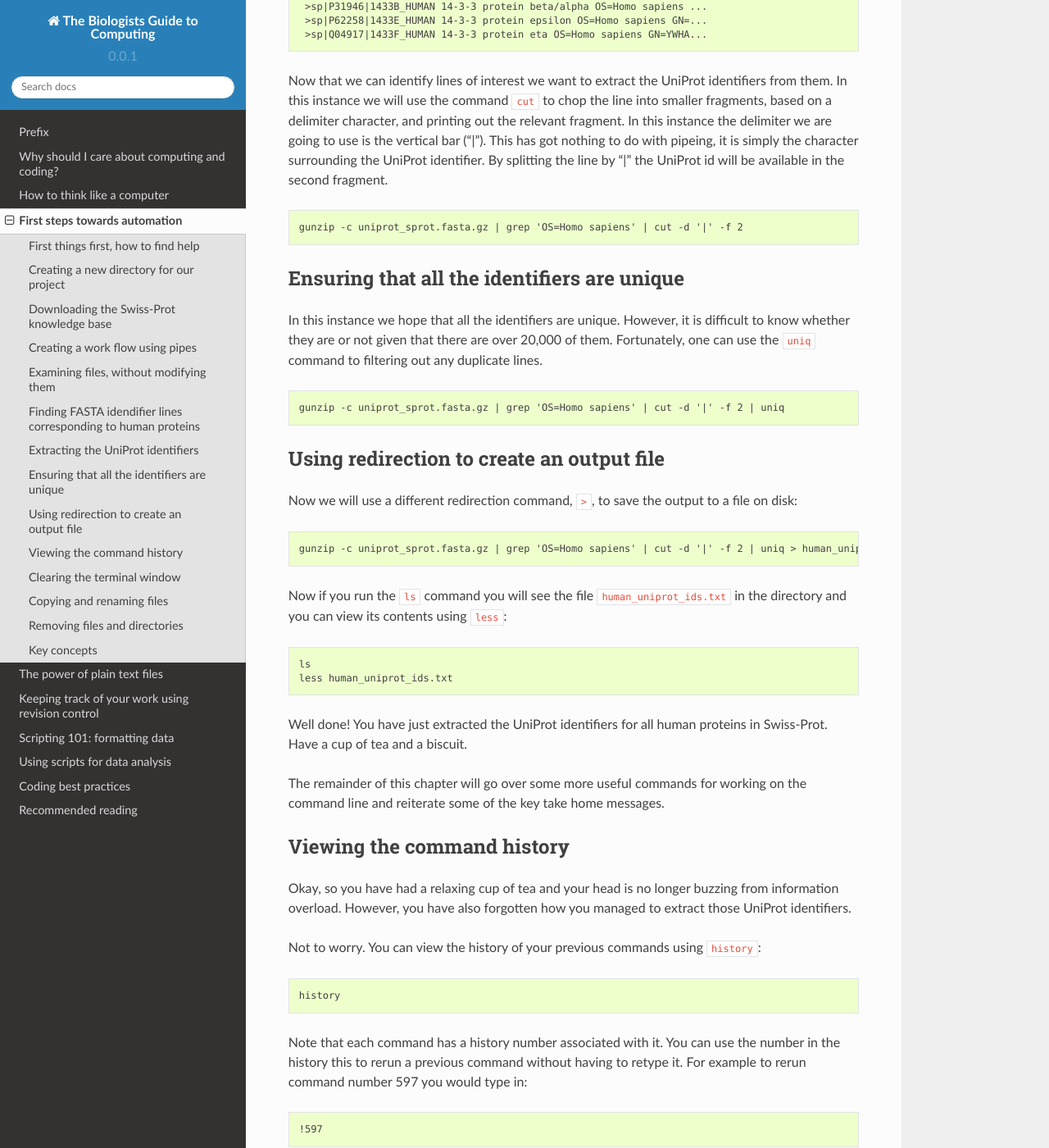
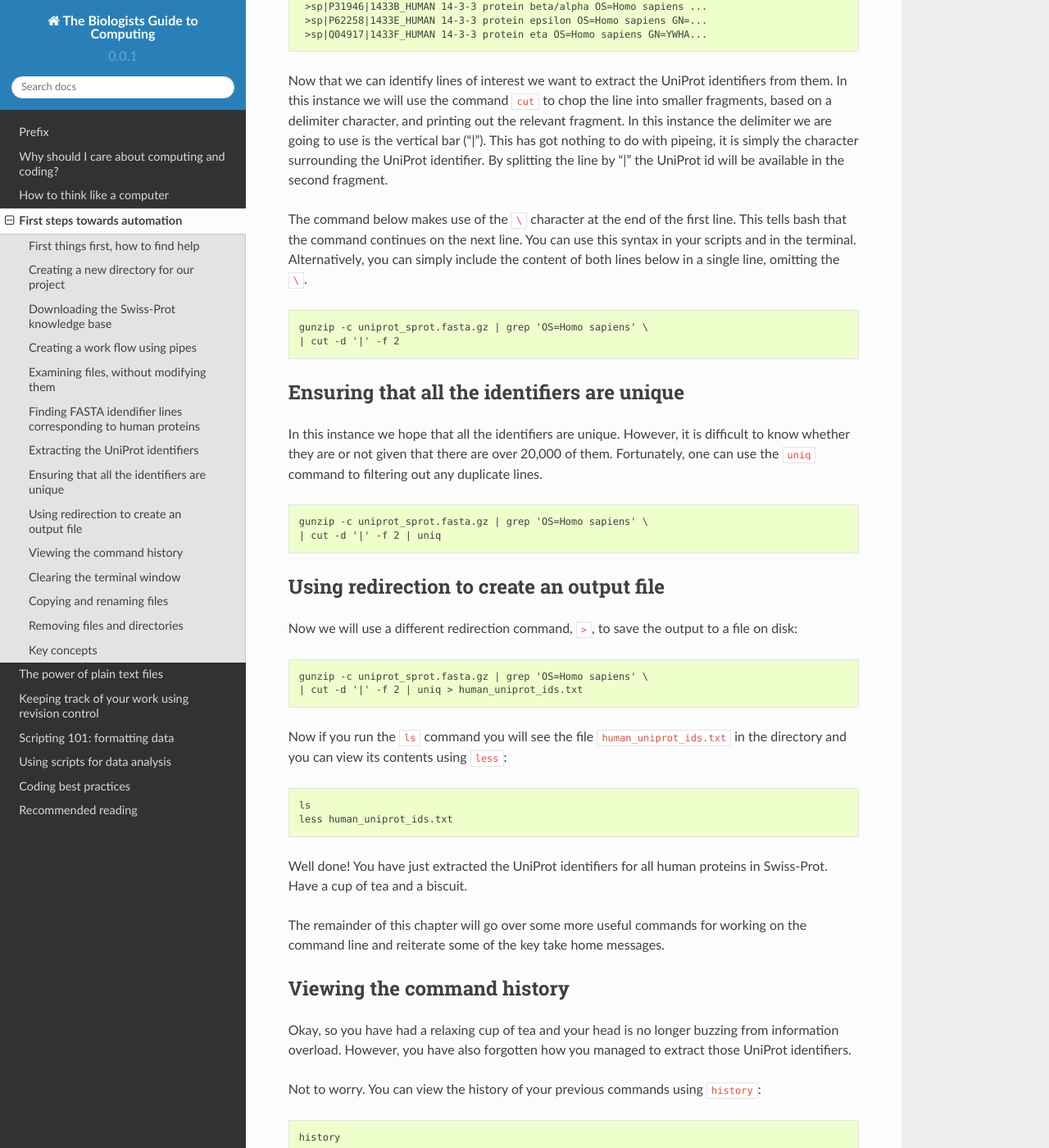
Before and after one commit to tjelvar-olsson/biologists-guide-to-computing, a Sphinx documentation site: the page built from source/first-steps-towards-automation.rst, in a window 1280 px wide and 1400 px high, scrolled down 6165 px. Shown: the whole window at 82% size. Built offline with Sphinx 7.4.7 and the Read the Docs theme 2.0.0, drawn with Linux system fonts in a browser that asks for light colours.

Commit message:
Made use of \ to split long commands.

```diff
--- a/source/first-steps-towards-automation.rst
+++ b/source/first-steps-towards-automation.rst
@@ -342,9 +342,15 @@ the vertical bar ("|"). This has got nothing to do with pipeing, it is simply
 the character surrounding the UniProt identifier. By splitting the line by "|"
 the UniProt id will be available in the second fragment.
 
+The command below makes use of the ``\`` character at the end of the first
+line.  This tells bash that the command continues on the next line. You can use
+this syntax in your scripts and in the terminal. Alternatively, you can simply
+include the content of both lines below in a single line, omitting the ``\``.
+
 .. code-block:: none
 
-    gunzip -c uniprot_sprot.fasta.gz | grep 'OS=Homo sapiens' | cut -d '|' -f 2
+    gunzip -c uniprot_sprot.fasta.gz | grep 'OS=Homo sapiens' \
+    | cut -d '|' -f 2
 
 Ensuring that all the identifiers are unique
 --------------------------------------------
@@ -356,7 +362,8 @@ duplicate lines.
 
 .. code-block:: none
 
-    gunzip -c uniprot_sprot.fasta.gz | grep 'OS=Homo sapiens' | cut -d '|' -f 2 | uniq
+    gunzip -c uniprot_sprot.fasta.gz | grep 'OS=Homo sapiens' \
+    | cut -d '|' -f 2 | uniq
 
 
 Using redirection to create an output file
@@ -367,7 +374,8 @@ on disk:
 
 .. code-block:: none
 
-    gunzip -c uniprot_sprot.fasta.gz | grep 'OS=Homo sapiens' | cut -d '|' -f 2 | uniq > human_uniprot_ids.txt
+    gunzip -c uniprot_sprot.fasta.gz | grep 'OS=Homo sapiens' \
+    | cut -d '|' -f 2 | uniq > human_uniprot_ids.txt
 
 Now if you run the ``ls`` command you will see the file
 ``human_uniprot_ids.txt`` in the directory and you can view its contents using
```
